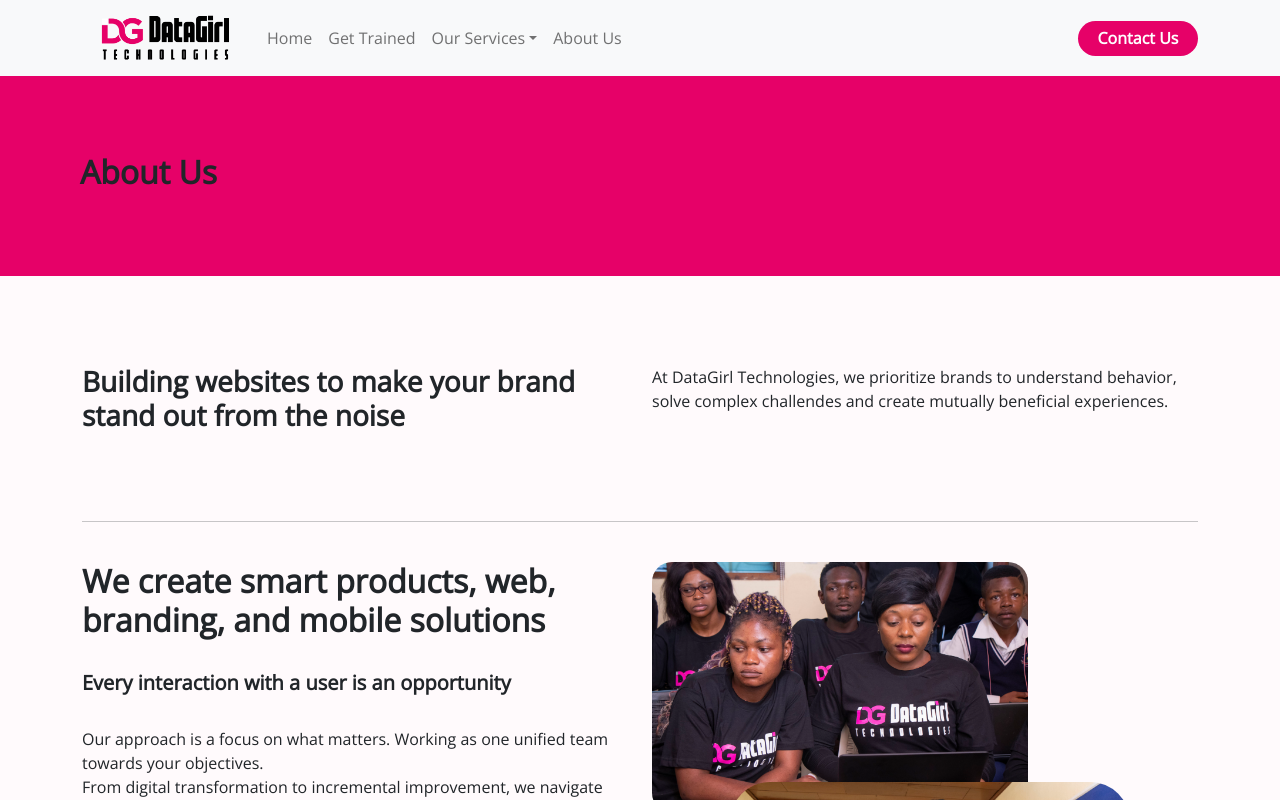
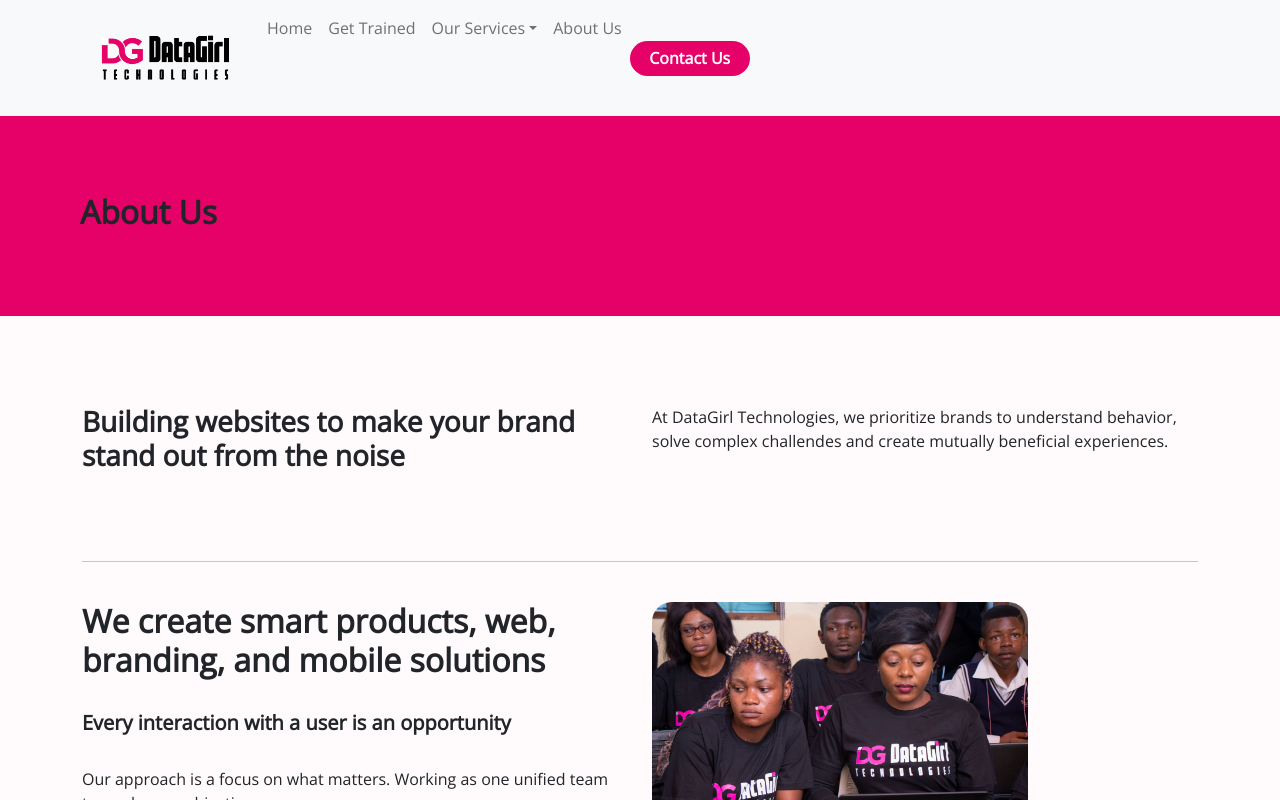
Before and after one commit to Fienne/website-project, a React (Create React App) app: page /about-us in a window 1280 px wide. Shown: the top 800 px of the page. Built offline with nearby package versions, Linux system fonts and the light colour scheme.

Commit message:
fix navigation dropdown

```diff
--- a/src/Components/Navbar/Navigate.jsx
+++ b/src/Components/Navbar/Navigate.jsx
@@ -15,6 +15,8 @@ import BrandIdentity from "../../Screens/BrandIdentity/BrandIdentity";
 import SEOServices from "../../Screens/SEOServices/SEOServices";
 import AboutUs from "../../Screens/AboutUs/AboutUs";
 import ContactForm from "../Contact/ContactForm";
+
+import "./Navbar.css";
 
 const Navigation = () => {
   return (
@@ -69,8 +71,8 @@ const Navigation = () => {
           </Navbar.Collapse> */}
           <Navbar.Collapse id="navbarScroll">
             <Nav
-              className="me-auto my-2 my-lg-0"
-              style={{ maxHeight: "100px" }}
+              className="my-2 my-lg-0"
+              style={{ minHeight: "100px" }}
               navbarScroll
             >
               <Nav.Link as={Link} to="/home">
@@ -79,7 +81,7 @@ const Navigation = () => {
               <Nav.Link as={Link} to="/get-trained">
                 Get Trained
               </Nav.Link>
-              <NavDropdown as={Link} title="Our Services" to="/ourService">
+              <NavDropdown className="dropdown" as={Link} title="Our Services" to="/ourService">
                 <NavDropdown.Item as={Link} to="/web-and-app-development">
                   Web and App Development
                 </NavDropdown.Item>
--- a/src/Components/Testimonial/Testimonial.css
+++ b/src/Components/Testimonial/Testimonial.css
@@ -270,7 +270,7 @@ border-bottom: 1px solid #999; */
 
 @media(max-width: 991.5px) {
     .col-lg-4 {
-        margin-top: 20px;
+        margin-top: 15px;
         margin-bottom: 20px;
         align-content: center;
         padding-left: 30px;
--- a/src/Screens/AboutUs/AboutUs.css
+++ b/src/Screens/AboutUs/AboutUs.css
@@ -25,7 +25,10 @@
     border-radius: 40px;
   }
 
-  @media (max-width: 480px) {
+  @media (max-width: 800px) {
+    .image1{
+      visibility: hidden;
+    }
     .div-images{
       display: none;
     }
--- a/src/Screens/Home/Home.css
+++ b/src/Screens/Home/Home.css
@@ -1,11 +1,6 @@
 * {
   font-family: "Open Sans", sans-serif;
   /* font-family:'Roboto', sans-serif; */
-}
-
-body {
-  margin: 0;
-  font-family: sans-serif;
 }
 
 header {
--- a/src/index.css
+++ b/src/index.css
@@ -1,7 +1,17 @@
+* {
+  margin: 0;
+  padding: 0;
+  box-sizing: border-box;
+  -webkit-box-sizing: border-box;
+  user-select: none;
+  -webkit-user-select: none;
+}
+
 :root{
   --primary-color: #E60168;
 }
 
 body{
   overflow-x: hidden;
+  width: 100%;
 }
```
